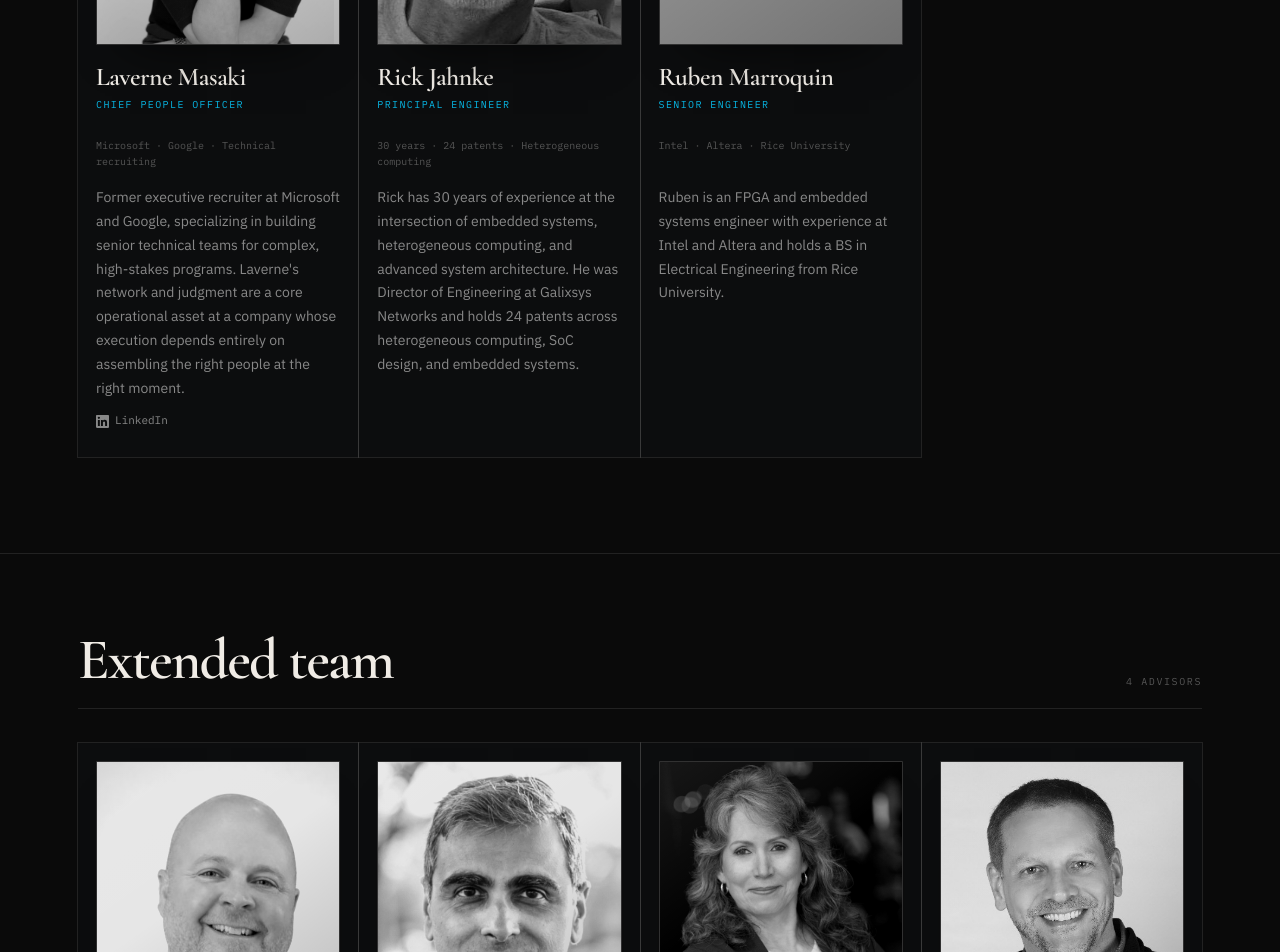
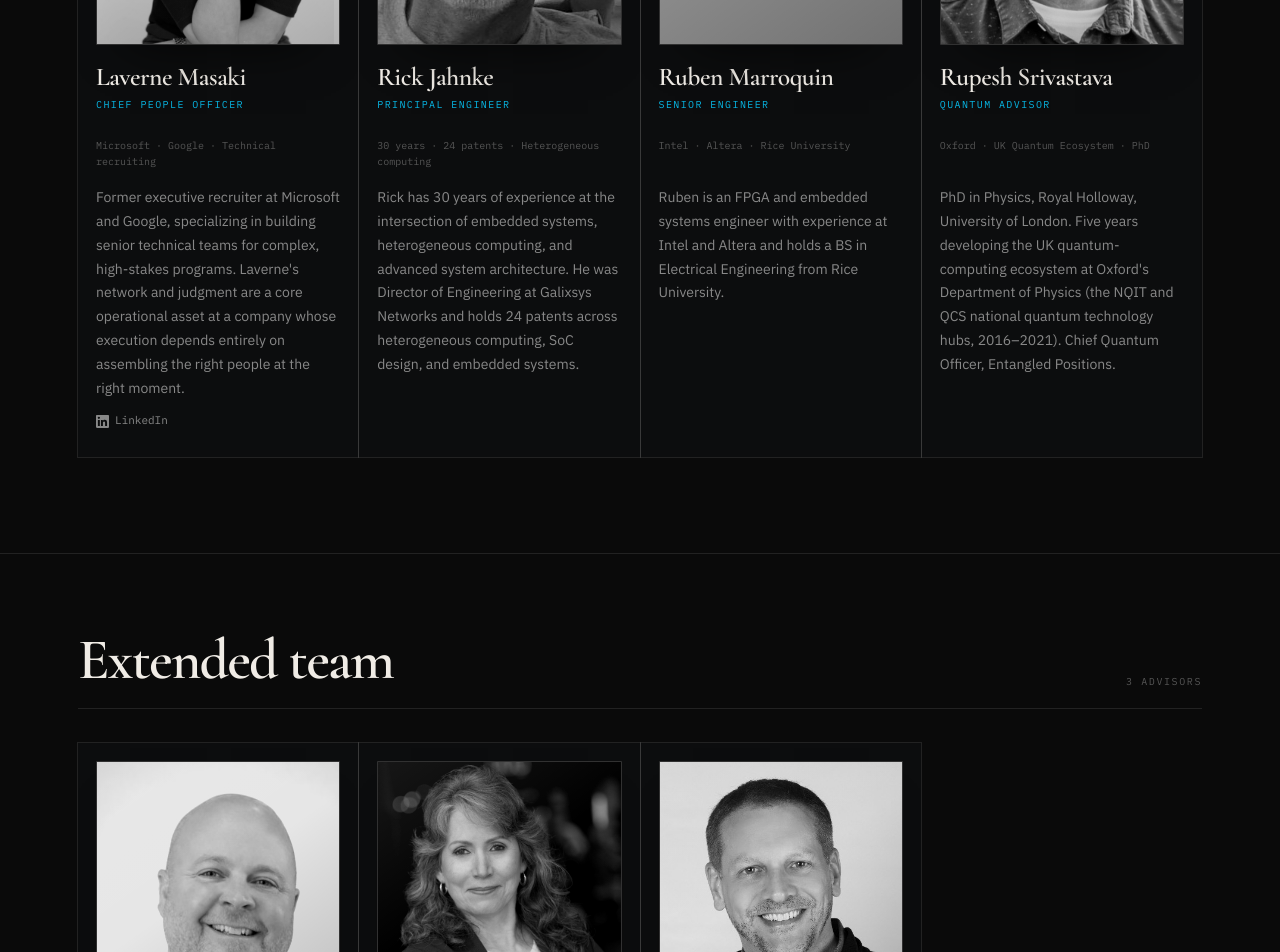
Before and after one commit to lizzierunner/qai37-site, a Next.js app: page /team in a window 1280 px wide. Shown: the part 1780-2732 px from the top of the page. Built offline with nearby package versions, Linux system fonts and the light colour scheme; grey boxes are pictures that could not be loaded.

Commit message:
Move Rupesh Srivastava back to core team

```diff
--- a/app/team/page.tsx
+++ b/app/team/page.tsx
@@ -78,6 +78,14 @@
     bio: "Ruben is an FPGA and embedded systems engineer with experience at Intel and Altera and holds a BS in Electrical Engineering from Rice University.",
     signal: "Intel · Altera · Rice University",
   },
+  {
+    name: "Rupesh Srivastava",
+    role: "Quantum Advisor",
+    initials: "RS",
+    img: `${BASE_PATH}/images/team/rupesh-srivastava.jpg`,
+    bio: "PhD in Physics, Royal Holloway, University of London. Five years developing the UK quantum-computing ecosystem at Oxford's Department of Physics (the NQIT and QCS national quantum technology hubs, 2016–2021). Chief Quantum Officer, Entangled Positions.",
+    signal: "Oxford · UK Quantum Ecosystem · PhD",
+  },
 ];
 
 type ExtendedMember = {
@@ -95,13 +103,6 @@
     initials: "RW",
     img: `${BASE_PATH}/images/team/Team%20Photos/Richard%20Wood.jpeg`,
     bio: "Richard has more than 30 years of investment banking experience spanning both boutique and middle market firms. He co-founded First Hill Partners in 2010.",
-  },
-  {
-    name: "Rupesh Srivastava",
-    role: "Quantum Advisor",
-    initials: "RS",
-    img: `${BASE_PATH}/images/team/rupesh-srivastava.jpg`,
-    bio: "PhD in Physics, Royal Holloway, University of London. Five years developing the UK quantum-computing ecosystem at Oxford's Department of Physics (the NQIT and QCS national quantum technology hubs, 2016–2021). Chief Quantum Officer, Entangled Positions.",
   },
   {
     name: "Vicki Mitchell",
```
